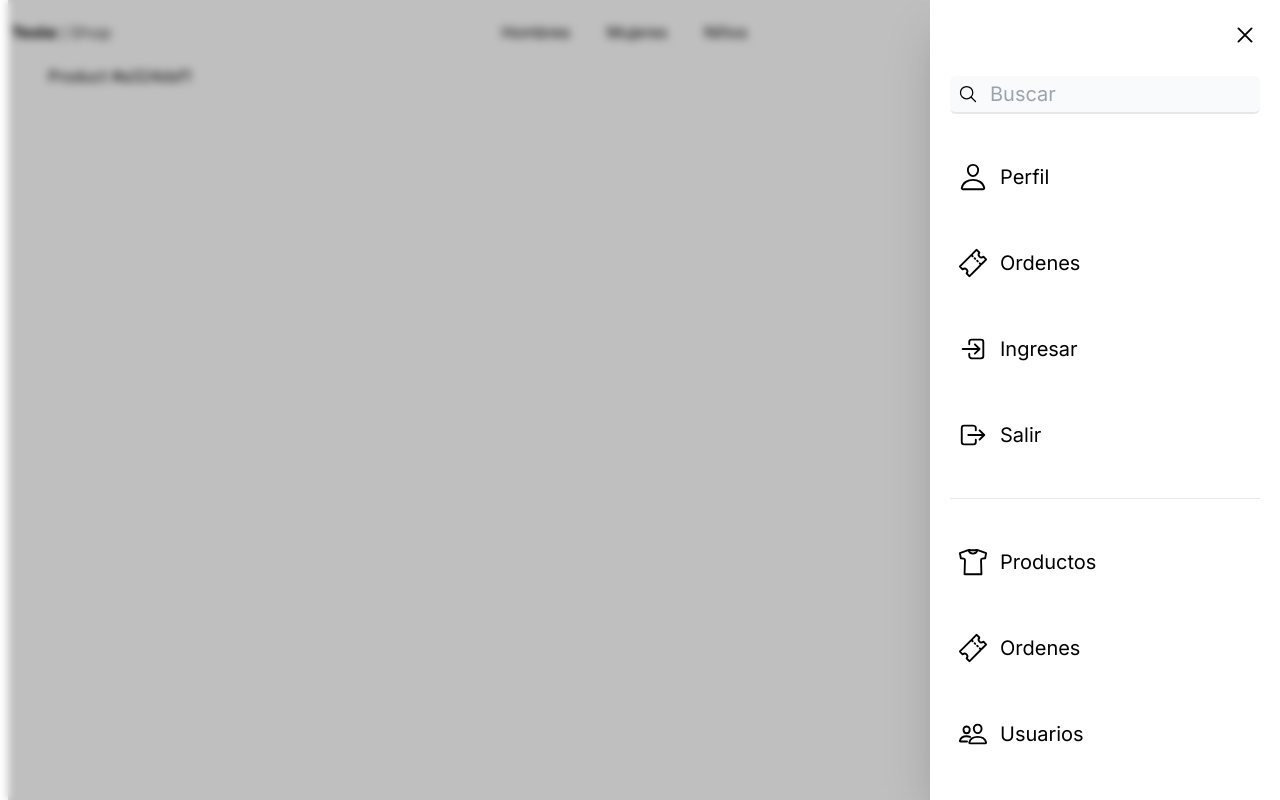
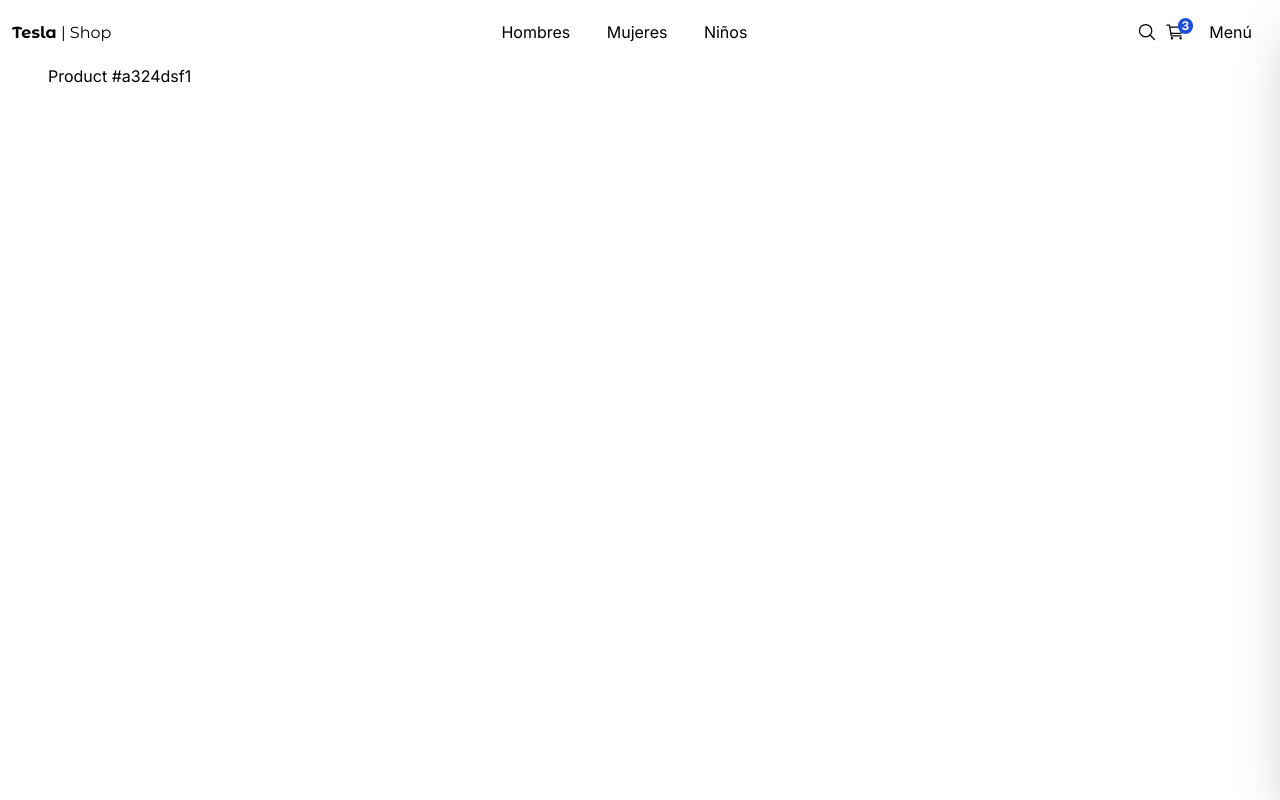
Before and after one commit to edgjoa-dev/ecomerce-tesla, a Next.js app: page /product/1 in a window 1280 px wide. Built offline with nearby package versions, Linux system fonts and the light colour scheme.

Commit message:
Dev TES-30 | 200-Zustand - UI store: Abrir/Cerrar side menu

```diff
--- a/package.json
+++ b/package.json
@@ -10,10 +10,12 @@
   },
   "dependencies": {
     "animate.css": "^4.1.1",
+    "clsx": "^2.1.1",
     "next": "14.2.4",
     "react": "^18",
     "react-dom": "^18",
-    "react-icons": "^5.2.1"
+    "react-icons": "^5.2.1",
+    "zustand": "^4.5.4"
   },
   "devDependencies": {
     "@types/node": "^20",
--- a/src/components/ui/sidebar/Sidebar.tsx
+++ b/src/components/ui/sidebar/Sidebar.tsx
@@ -1,28 +1,54 @@
 'use client'
+import React from 'react'
+import clsx from 'clsx'
 import Link from 'next/link'
-import React from 'react'
+
+import { useUiStore } from '@/store'
+
 import { IoCloseOutline, IoLogInOutline, IoLogOutOutline, IoPeopleOutline, IoPersonOutline, IoSearchOutline, IoShirtOutline, IoTicketOutline } from 'react-icons/io5'
 
 export const Sidebar = () => {
+
+    const isSideMenuOpen = useUiStore(state => state.isSideMenuOpen);
+    const closeMenu = useUiStore(state => state.closeSideMenu);
+
+
     return (
         <div>
             {/* Background Black */}
+            {
+                isSideMenuOpen && (
                     <div
                     className='fixed top-0 w-screen h-screen z-10 bg-black opacity-25'
                     />
+                )
+
+            }
             {/* Blur */}
+            {
+                isSideMenuOpen && (
                     <div
+                        onClick={closeMenu}
                         className='fade-in fixed top-0 left-0 w-screen h-screen z-10 backdrop-filter backdrop-blur-sm'
                     />
+                )
+            }
 
             {/* side menu */}
-            <nav className='fixed p-5 right-0 top-0 w-[350px] h-screen bg-white z-20 shadow-2xl transform transition-all duration-200'>
+            <nav className={
+                clsx(
+                    'fixed p-5 right-0 top-0 w-[350px] h-screen bg-white z-20 shadow-2xl transform transition-all duration-200',
+                    {
+                        "translate-x-full": !isSideMenuOpen
+                    }
+                )
+            }>
 
                 {/* close */}
                 <IoCloseOutline
                     size={30}
                     className='absolute top-5 right-5 cursor-pointer'
-                    onClick={() => alert('Close')}
+                    onClick={() => closeMenu()}
                 />
 
                 {/* input search */}
--- a/src/components/ui/top-menu/TopMenu.tsx
+++ b/src/components/ui/top-menu/TopMenu.tsx
@@ -1,10 +1,15 @@
+'use client'
 import { titleFont } from '@/config/fonts'
+import { useUiStore } from '@/store'
 import Link from 'next/link'
 import React from 'react'
 import { IoCartOutline, IoSearchOutline } from 'react-icons/io5'
 
 export const TopMenu = () => {
-    return (
+
+    const openSideMenu = useUiStore(state => state.openSideMenu);
+
+    return(
         <nav className=' flex justify-between items-center w-full p-1'>
             {/* LOGO */}
             <div>
@@ -29,7 +34,7 @@
                     </div>
                 </Link>
 
-                <button className='m-2 p-2 rounded-md transition-all hover:bg-gray-100' >
+                <button className='m-2 p-2 rounded-md transition-all hover:bg-gray-100' onClick={openSideMenu} >
                     Menú
                 </button>
             </div>
--- /dev/null
+++ b/src/store/index.ts
@@ -0,0 +1 @@
+export * from './ui/ui-store'
--- /dev/null
+++ b/src/store/ui/ui-store.ts
@@ -0,0 +1,16 @@
+import { create } from 'zustand'
+
+interface State {
+    isSideMenuOpen: boolean;
+
+    openSideMenu:   ()=> void;
+    closeSideMenu:  ()=> void;
+}
+
+export const useUiStore = create<State>((set) => ({
+    isSideMenuOpen: false,
+
+    openSideMenu:   ()=> set({ isSideMenuOpen: true }),
+    closeSideMenu:  ()=> set({ isSideMenuOpen: false }),
+
+}))
```
Also changed, not shown: 1 other file (tests, documents, lock files or other folders). Lines whose indentation alone changed are shown as unchanged.
